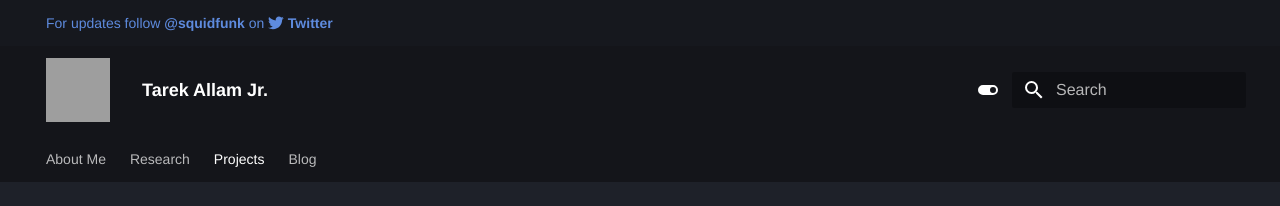
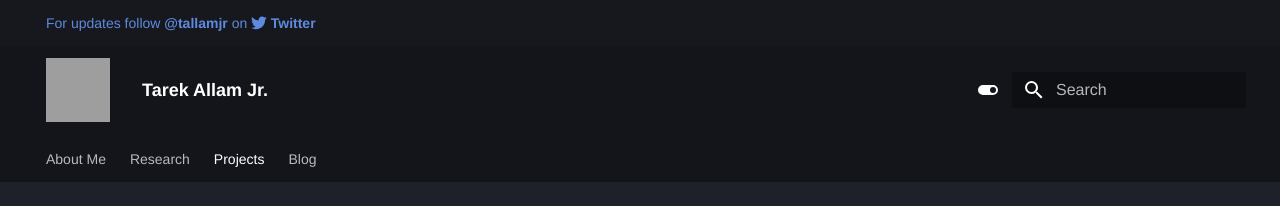
Before and after one commit to tallamjr/tallamjr.github.io, an MkDocs documentation site: the page built from docs/projects/index.md, in a window 1280 px wide and 900 px high. Shown: the top 206 px of the window. Built offline with MkDocs 1.6.1 and Material for MkDocs 9.7.7, drawn with Linux system fonts in a browser that asks for light colours; grey boxes are pictures that could not be loaded.

Commit message:
Update mkdocs-material and use personal twitter
	modified:   material/overrides/main.html
	modified:   mkdocs-material

 Submodule changes to be committed:

 * mkdocs-material bfb14d858...d4449df62 (3):
   > Change to personal twitter account
   > Added python >=3.6 requirement (#3270)
   > Documentation

```diff
--- a/material/overrides/main.html
+++ b/material/overrides/main.html
@@ -6,8 +6,8 @@
   <link rel="stylesheet" href="{{ 'overrides/assets/stylesheets/main.80c832e2.min.css' | url }}">
 {% endblock %}
 {% block announce %}
-  <a href="https://twitter.com/squidfunk">
-    For updates follow <strong>@squidfunk</strong> on
+  <a href="https://twitter.com/tallamjr">
+    For updates follow <strong>@tallamjr</strong> on
     <span class="twemoji twitter">
       {% include ".icons/fontawesome/brands/twitter.svg" %}
     </span>
```
